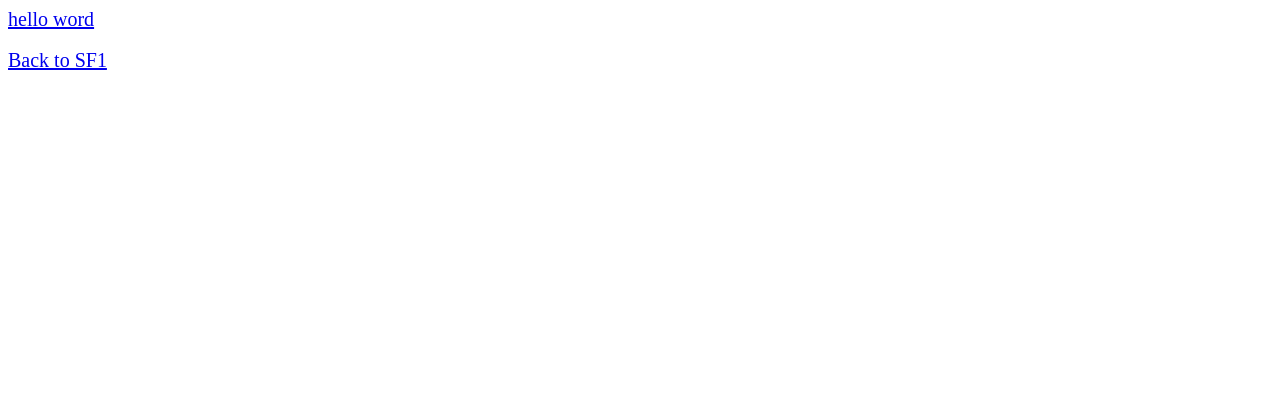
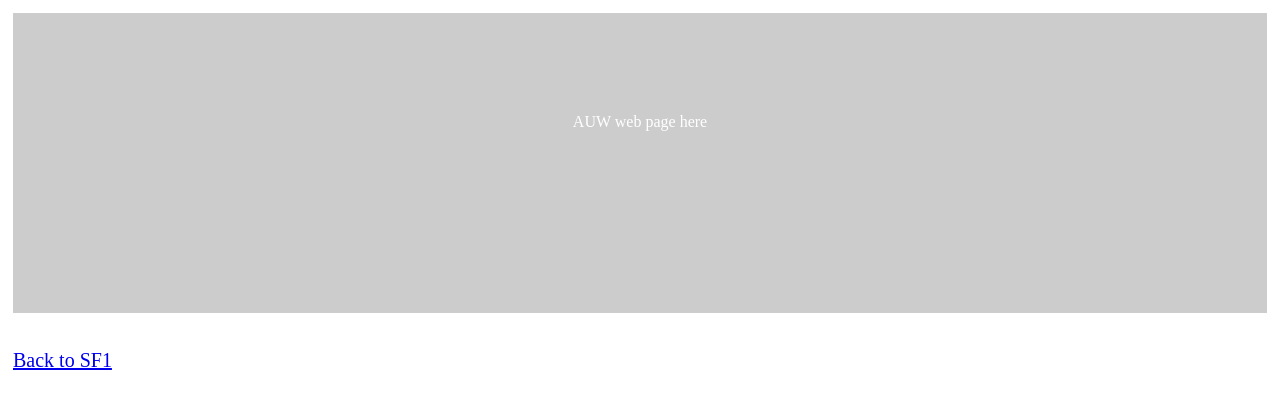
Before and after one commit to dchksfdc/dchksfdc.github.io, a plain HTML site: page index.html in a window 1280 px wide. Drawn offline with Linux system fonts and the light colour scheme.

Commit message:
Initial commit

```diff
--- a/index.html
+++ b/index.html
@@ -2,13 +2,30 @@
 	<head>
 		<meta name="viewport" content="user-scalable=no, initial-scale=1, maximum-scale=1, minimum-scale=1, width=device-width"/>
 		<style>
+
+		body{
+			padding: 5px;
+		}
+
 		a{
 			font-size: 20px;
 		}
+
+		.auw{
+			padding-top: 100px;
+			height: 200px;
+			width: 100%;
+			background-color: #ccc;
+			color: white;
+			text-align: center;
+		}
+
 		</style>
 	</head>
 	<body>
-		<a href="https://www.google.com">hello word</a>
+		<div class="auw">
+			AUW web page here
+		</div>
 		<br/>
 		<br/>
 		<a href="salesforce1://">Back to SF1</a>
```
